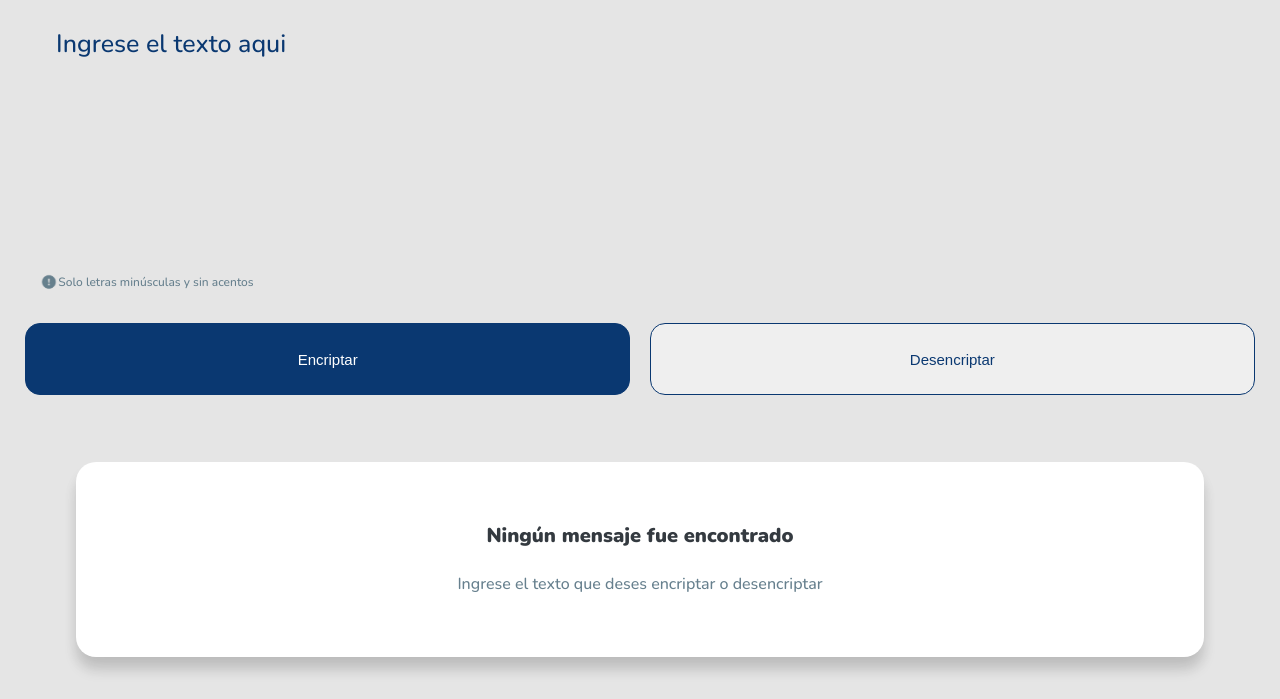
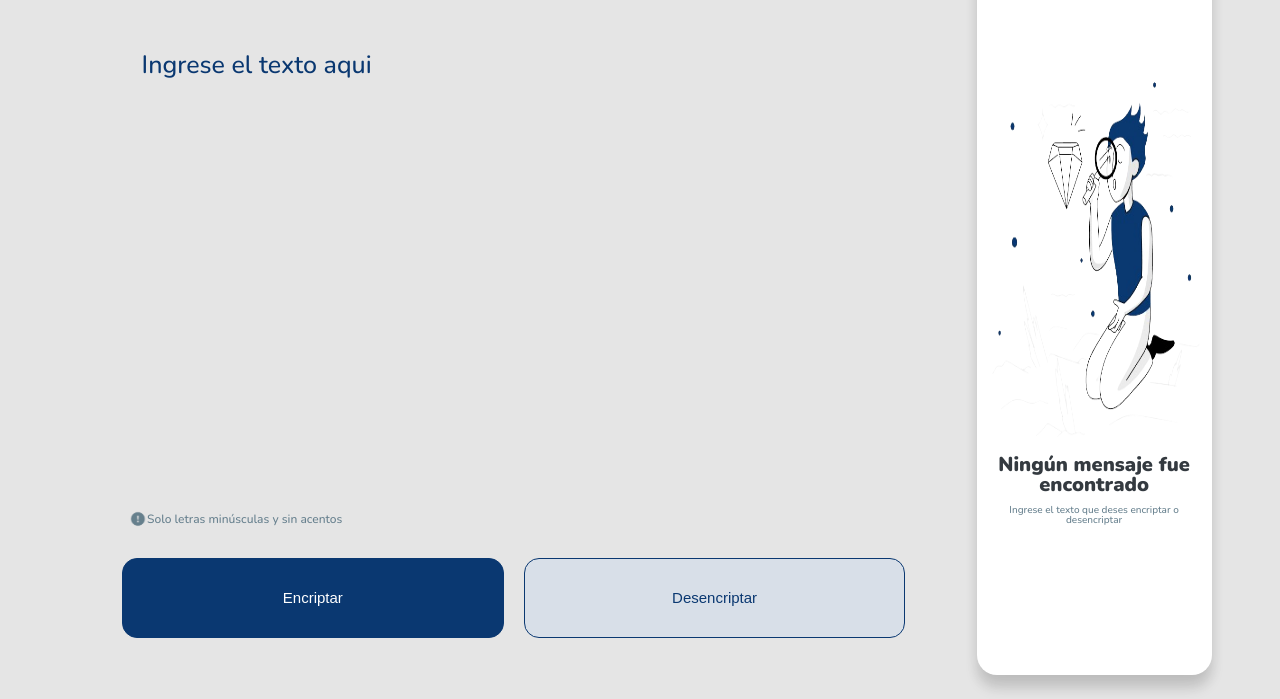
Before and after one commit to RolDev-22/Challange_OracleONE, a plain HTML site: page index.html in a window 1280 px wide. Shown: the part 101-800 px from the top of the page. Drawn offline with nearby package versions, Linux system fonts and the light colour scheme.

Commit message:
Ajustes de renderización en la parte de pc

```diff
--- a/index.html
+++ b/index.html
@@ -22,6 +22,10 @@
             style="resize: none"
             placeholder="Ingrese el texto aqui"
           ></textarea>
+        </div>
+      </section>
+
+      <section class="sections">
         <div id="messageInput">
           <p id="message">
             <img
@@ -33,10 +37,6 @@
           </p>
           <!-- <span id="message">Solo letras minúsculas y sin acentos</span> -->
         </div>
-        </div>
-      </section>
-
-      <section class="sections">
         <div id="containerButtons">
           <input type="button" value="Encriptar" class="InputButton" />
           <input type="button" value="Desencriptar" class="InputButton" />
@@ -45,6 +45,14 @@
 
       <section class="sections">
         <div id="containerOutput">
+          <div id="containerImage">
+            <img
+              id="ImageTextPc"
+              src="public/Message.png"
+              alt="Imagen alusiva a no inserción de texto"
+            />
+          </div>
+
           <h2 id="subtitleOutput">Ningún mensaje fue encontrado</h2>
           <textarea
             name="textAreaOut"
@@ -53,9 +61,9 @@
             rows="10"
             style="display: none"
           ></textarea>
-          <spam id="textOutput"
-            >Ingrese el texto que deses encriptar o desencriptar</spam
-          >
+          <spam id="textOutput">
+            Ingrese el texto que deses encriptar o desencriptar
+          </spam>
         </div>
       </section>
     </main>
--- a/style/styleMovil.css
+++ b/style/styleMovil.css
@@ -230,7 +230,7 @@ main {
   font-size: 12px;
 }
 
-#message{
+#message {
   display: flex;
   justify-content: center;
   align-items: center;
@@ -278,7 +278,7 @@ main {
   display: flex;
   flex-direction: column;
   align-items: center;
-  row-gap: 30px;
+  row-gap: 10px;
   justify-content: center;
   text-align: center;
   border-radius: 20px;
@@ -300,15 +300,110 @@ main {
   user-select: none;
 }
 
-@media (width >= 767px) {
-.sections:nth-child(2){
-  height: 20%;
+#ImageTextPc {
+  display: none;
 }
 
-#containerButtons{
-display: flex;
-flex-direction: row;
-column-gap: 20px;
+/* AJUSTES PARA TABLET */
+@media (width >= 767px) {
+  .sections:nth-child(2) {
+    height: 20%;
+  }
+
+  #containerButtons {
+    display: flex;
+    flex-direction: row;
+    column-gap: 20px;
+  }
+
+  #containerImage {
+    display: none;
+  }
 }
 
+
+/* AJUSTES PARA DESKTOP */
+@media (width >= 1024px) {
+  body {
+    display: grid;
+    grid-template-columns: 1fr 1fr 1fr;
+    grid-template-rows: 0.3fr 1fr 1fr;
+    grid-template-areas:
+      "header header right"
+      "main main main"
+      "main main main";
+    gap: 0px 0px;
+  }
+
+  header {
+    height: 100%;
+    grid-area: header;
+  }
+
+  #container-header{
+    padding-left: 50px;
+  }
+
+  main {
+    grid-area: main;
+    display: grid;
+    grid-template-columns: 5% 3fr 1fr ;
+    grid-template-rows: 2fr 1fr;
+    grid-template-areas:
+    'a centerUp rigth b'
+    'a centerLow rigth b';
+    gap: 5px 50px;
+  }
+
+  .sections:nth-child(1) {
+    width: 100%;
+    height: 100%;
+    grid-area: centerUp;
+  }
+
+  .sections:nth-child(2) {
+    width: 100%;
+    height: 100%;
+    grid-area: centerLow;
+  }
+
+  #containerButtons{
+    height: 50%;
+  }
+
+  .InputButton:nth-child(2){
+    background-color: #d8dfe8;
+  }
+
+  .sections:nth-child(3) {
+    grid-area: rigth;
+    transform: translateY(-7%);
+    height: 115%;
+    min-width: 200px;
+  }
+
+  #containerOutput{
+    display: flex;
+    flex-direction: column;
+    height: 95%;
+    justify-content: center;
+    align-items: center;
+  }
+
+  #containerImage{
+    display: flex;
+    width: 95%;
+    height: 50%;
+  }
+
+  #ImageTextPc{
+    display: flex;
+    width: 100%;
+    height: 100%;
+  }
+
+  #textOutput{
+    width: 80%;
+    font-size: 10px;
+  }
 }
```
Lines whose indentation alone changed are shown as unchanged.
